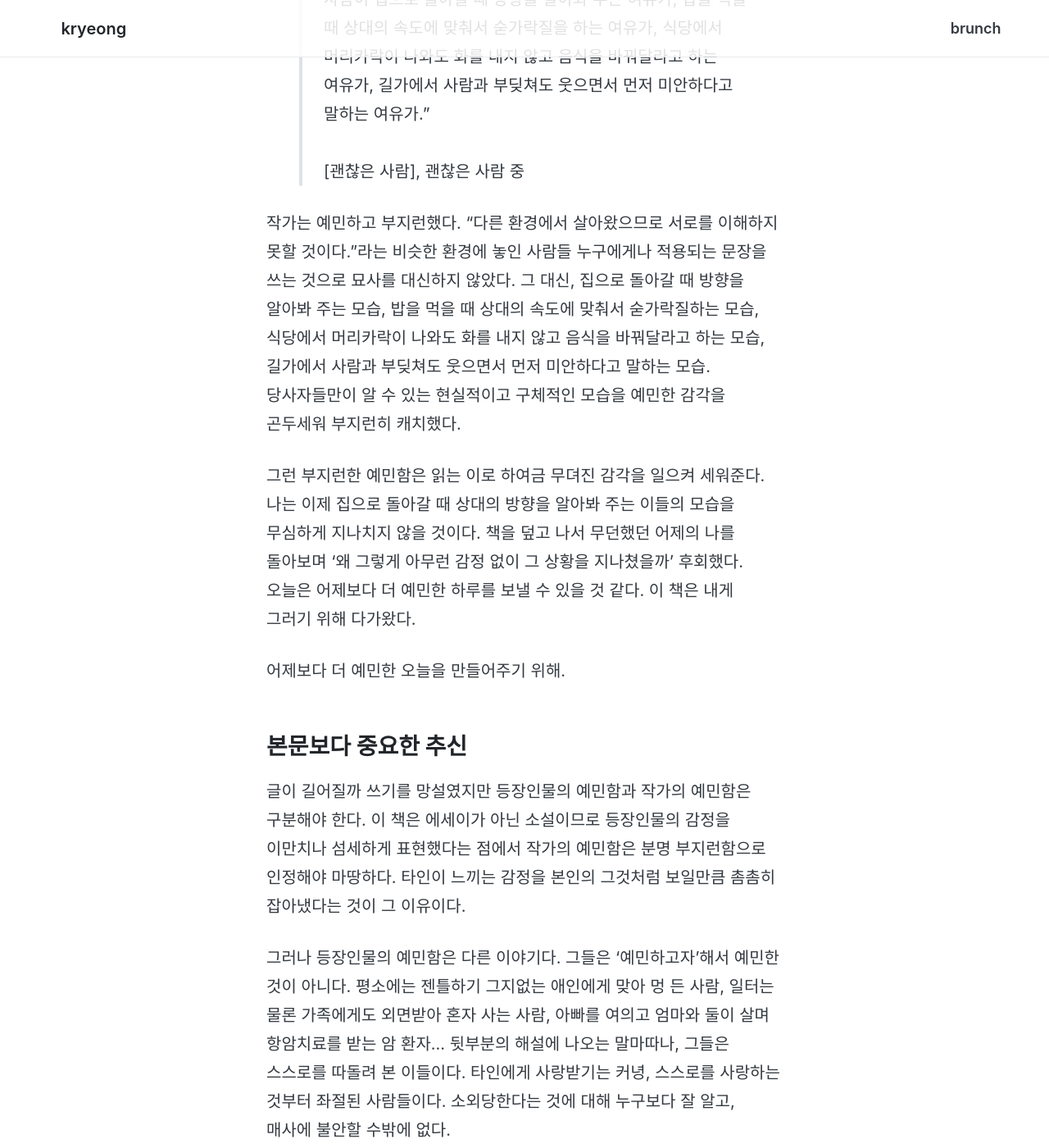
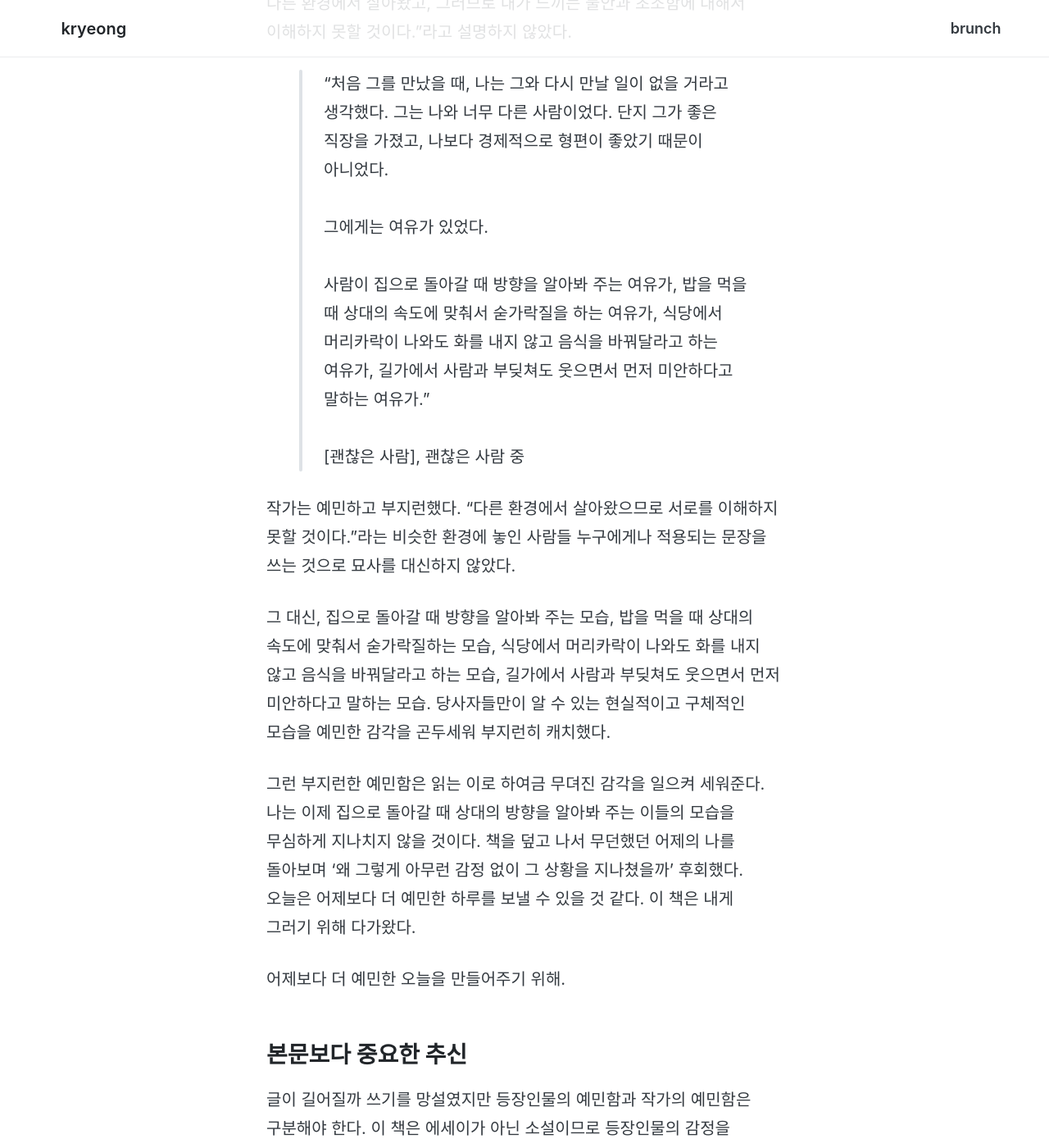
Before and after one commit to uxwriter-kr/uxwriter-kr.github.io, a Jekyll site: the page built from _posts/2021-05-04-welcome-to-jekyll.markdown, in a window 1280 px wide and 1400 px high, scrolled down 3856 px. Shown: the whole window at 82% size. Built offline with Jekyll 4.4.1, drawn with Linux system fonts in a browser that asks for light colours; nearby versions of some CDN libraries; some web fonts are replaced; some of the changed text lies outside the part shown.

Commit message:
Update 2021-05-04-welcome-to-jekyll.markdown

```diff
--- a/_posts/2021-05-04-welcome-to-jekyll.markdown
+++ b/_posts/2021-05-04-welcome-to-jekyll.markdown
@@ -42,6 +42,8 @@
 
 일기는 채 한 달이 되지 않아 서랍장 구석에 내팽개쳐졌다. 본 것을 그대로 옮겨 적는 것은 따분하고 지루하고 재미없었다. 예민한 감각이라는 것은, 타고나는 것보다는 부지런한 것에 가까웠다. 나는 다시 일상에 둔감해질 것을 택했다.
 
+<img src="https://www.google.com/url?sa=i&url=http%3A%2F%2Fm.yes24.com%2Fgoods%2Fdetail%2F35253481&psig=AOvVaw0IAvSTmq2ZySIk_RpkopQc&ust=1620650663160000&source=images&cd=vfe&ved=0CAIQjRxqFwoTCJCQ0KrQvPACFQAAAAAdAAAAABAD">
+
 ### 부지런한 예민함
 [괜찮은 사람]은 그런 따분하고 지루하고 재미없는 훈련을 오래간 참아온 결과물처럼 느껴졌다.
 
@@ -52,7 +54,9 @@
 
 >"처음 그를 만났을 때, 나는 그와 다시 만날 일이 없을 거라고 생각했다. 그는 나와 너무 다른 사람이었다. 단지 그가 좋은 직장을 가졌고, 나보다 경제적으로 형편이 좋았기 때문이 아니었다. <br><br>그에게는 여유가 있었다. <br><br>사람이 집으로 돌아갈 때 방향을 알아봐 주는 여유가, 밥을 먹을 때 상대의 속도에 맞춰서 숟가락질을 하는 여유가, 식당에서 머리카락이 나와도 화를 내지 않고 음식을 바꿔달라고 하는 여유가, 길가에서 사람과 부딪쳐도 웃으면서 먼저 미안하다고 말하는 여유가.” <br><br>[괜찮은 사람], 괜찮은 사람 중
 
-작가는 예민하고 부지런했다. “다른 환경에서 살아왔으므로 서로를 이해하지 못할 것이다.”라는 비슷한 환경에 놓인 사람들 누구에게나 적용되는 문장을 쓰는 것으로 묘사를 대신하지 않았다. 그 대신, 집으로 돌아갈 때 방향을 알아봐 주는 모습, 밥을 먹을 때 상대의 속도에 맞춰서 숟가락질하는 모습, 식당에서 머리카락이 나와도 화를 내지 않고 음식을 바꿔달라고 하는 모습, 길가에서 사람과 부딪쳐도 웃으면서 먼저 미안하다고 말하는 모습. 당사자들만이 알 수 있는 현실적이고 구체적인 모습을 예민한 감각을 곤두세워 부지런히 캐치했다.
+작가는 예민하고 부지런했다. “다른 환경에서 살아왔으므로 서로를 이해하지 못할 것이다.”라는 비슷한 환경에 놓인 사람들 누구에게나 적용되는 문장을 쓰는 것으로 묘사를 대신하지 않았다.
+
+그 대신, 집으로 돌아갈 때 방향을 알아봐 주는 모습, 밥을 먹을 때 상대의 속도에 맞춰서 숟가락질하는 모습, 식당에서 머리카락이 나와도 화를 내지 않고 음식을 바꿔달라고 하는 모습, 길가에서 사람과 부딪쳐도 웃으면서 먼저 미안하다고 말하는 모습. 당사자들만이 알 수 있는 현실적이고 구체적인 모습을 예민한 감각을 곤두세워 부지런히 캐치했다.
 
 그런 부지런한 예민함은 읽는 이로 하여금 무뎌진 감각을 일으켜 세워준다. 나는 이제 집으로 돌아갈 때 상대의 방향을 알아봐 주는 이들의 모습을 무심하게 지나치지 않을 것이다. 책을 덮고 나서 무던했던 어제의 나를 돌아보며 '왜 그렇게 아무런 감정 없이 그 상황을 지나쳤을까' 후회했다. 오늘은 어제보다 더 예민한 하루를 보낼 수 있을 것 같다. 이 책은 내게 그러기 위해 다가왔다.
 
@@ -61,7 +65,9 @@
 ### 본문보다 중요한 추신
 글이 길어질까 쓰기를 망설였지만 등장인물의 예민함과 작가의 예민함은 구분해야 한다. 이 책은 에세이가 아닌 소설이므로 등장인물의 감정을 이만치나 섬세하게 표현했다는 점에서 작가의 예민함은 분명 부지런함으로 인정해야 마땅하다. 타인이 느끼는 감정을 본인의 그것처럼 보일만큼 촘촘히 잡아냈다는 것이 그 이유이다.
 
-그러나 등장인물의 예민함은 다른 이야기다. 그들은 '예민하고자'해서 예민한 것이 아니다. 평소에는 젠틀하기 그지없는 애인에게 맞아 멍 든 사람, 일터는 물론 가족에게도 외면받아 혼자 사는 사람, 아빠를 여의고 엄마와 둘이 살며 항암치료를 받는 암 환자... 뒷부분의 해설에 나오는 말마따나, 그들은 스스로를 따돌려 본 이들이다. 타인에게 사랑받기는 커녕, 스스로를 사랑하는 것부터 좌절된 사람들이다. 소외당한다는 것에 대해 누구보다 잘 알고, 매사에 불안할 수밖에 없다.
+그러나 등장인물의 예민함은 다른 이야기다. 그들은 '예민하고자'해서 예민한 것이 아니다. 평소에는 젠틀하기 그지없는 애인에게 맞아 멍 든 사람, 일터는 물론 가족에게도 외면받아 혼자 사는 사람, 아빠를 여의고 엄마와 둘이 살며 항암치료를 받는 암 환자...
+
+뒷부분의 해설에 나오는 말마따나, 그들은 스스로를 따돌려 본 이들이다. 타인에게 사랑받기는 커녕, 스스로를 사랑하는 것부터 좌절된 사람들이다. 소외당한다는 것에 대해 누구보다 잘 알고, 매사에 불안할 수밖에 없다.
 
 
 >수 차례의 개복, 화학요법과 표적치료, 입원, 퇴원, 다시 입원. 나는 병원이 제안하는 모든 것을 했다. <br><br>“그렇게까지 해야 해?”
```
